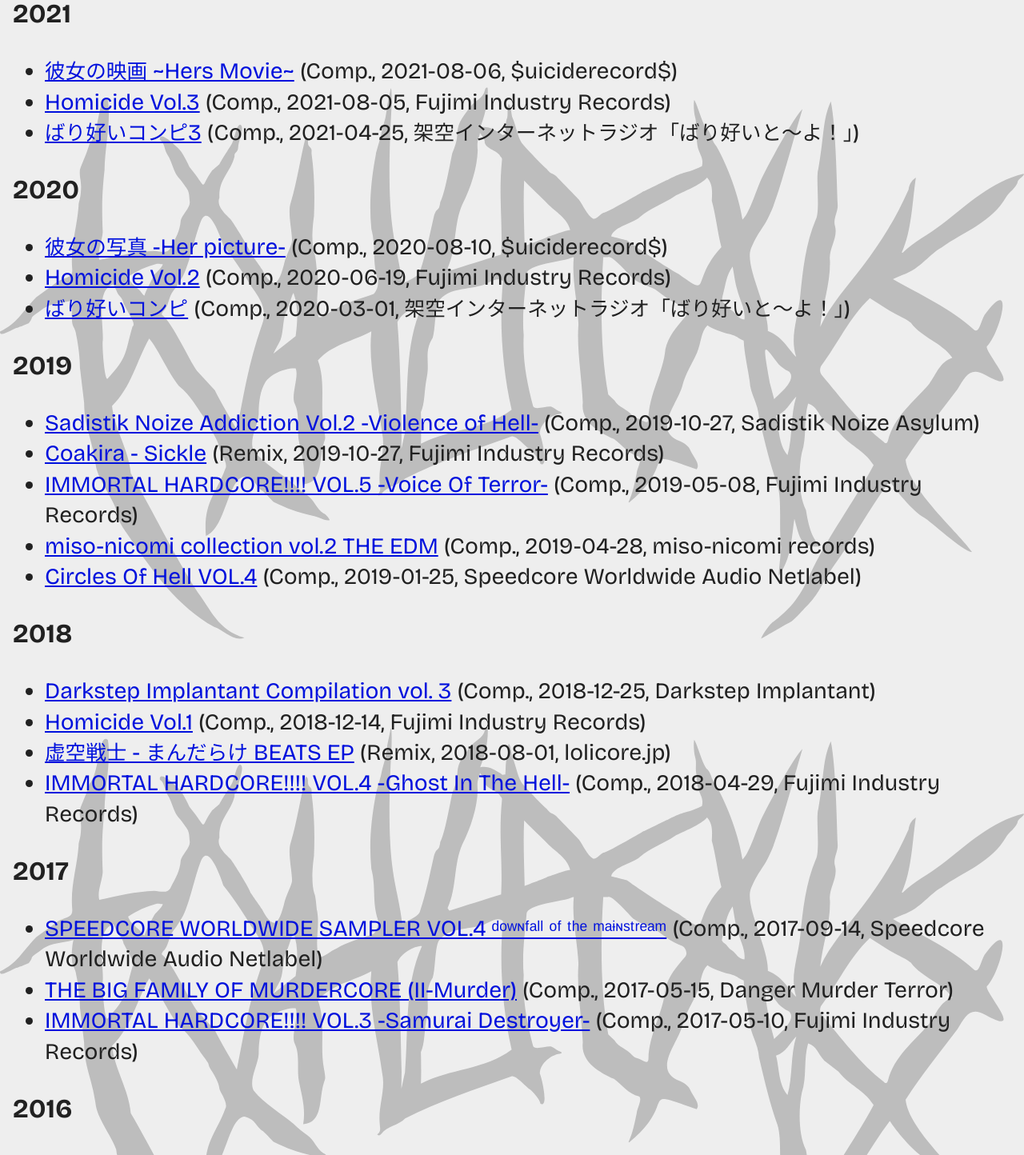
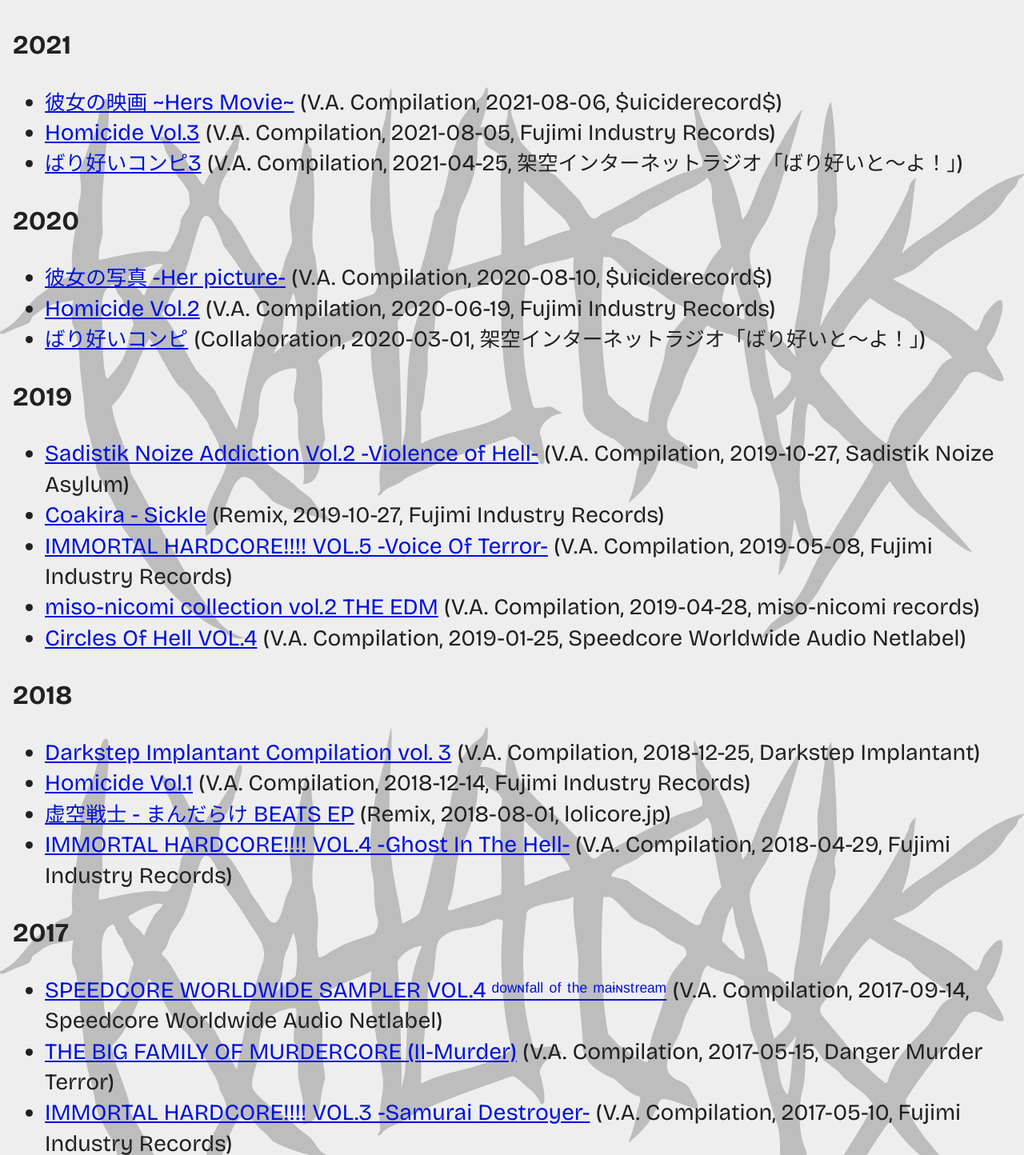
Before and after one commit to peaks-and-valleys/tlp, a SvelteKit app: page /discography in a window 1280 px wide. Shown: the part 1546-2990 px from the top of the page at 80% size. Built offline with nearby package versions, Linux system fonts and the light colour scheme.

Commit message:
fix(discography page): update compilation labels from "Comp." to "V.A. Compilation" for consistency and clarity in the discography section

```diff
--- a/src/routes/(articles)/discography/+page.svelte
+++ b/src/routes/(articles)/discography/+page.svelte
@@ -74,7 +74,7 @@
 				<a href="https://sound.jp/fujimi/fir167.html" target="_blank"
 					>IMMORTAL HARDCORE!!!! VOL.7 -Bloody Deathmatch-</a
 				>
-				(Comp., 2024-04-28, Fujimi Industry Records)
+				(V.A. Compilation, 2024-04-28, Fujimi Industry Records)
 			</li>
 		</ul>
 		<h3>2023</h3>
@@ -83,13 +83,13 @@
 				<a href="https://zisatsu.bandcamp.com/album/uicide-elect-vol-2" target="_blank"
 					>$UICIDE​$​ELECT Vol​.​2</a
 				>
-				(Comp., 2023-08-04, $uiciderecord$)
+				(V.A. Compilation, 2023-08-04, $uiciderecord$)
 			</li>
 			<li>
 				<a href="https://zisatsu.bandcamp.com/album/uicide-elect-vol-1" target="_blank"
 					>$UICIDE​$​ELECT Vol​.​1</a
 				>
-				(Comp., 2023-01-27, $uiciderecord$)
+				(V.A. Compilation, 2023-01-27, $uiciderecord$)
 			</li>
 		</ul>
 		<h3>2022</h3>
@@ -98,19 +98,19 @@
 				<a href="https://lossokarecords.bandcamp.com/album/genocide-afterparty" target="_blank">
 					Genocide Afterparty</a
 				>
-				(Comp., 2022-06-16, Lossoka Records)
+				(V.A. Compilation, 2022-06-16, Lossoka Records)
 			</li>
 			<li>
 				<a href="https://sound.jp/fujimi/fir125.html" target="_blank"
 					>IMMORTAL HARDCORE!!!! VOL.6 -Black Out-</a
 				>
-				(Comp., 2022-04-24, Fujimi Industry Records)
+				(V.A. Compilation, 2022-04-24, Fujimi Industry Records)
 			</li>
 			<li>
 				<a href="https://zisatsu.bandcamp.com/album/depressive-breakcore-vol-4" target="_blank"
 					>Depressive Breakcore vol.4</a
 				>
-				(Comp., 2022-04-02, $uiciderecord$)
+				(V.A. Compilation, 2022-04-02, $uiciderecord$)
 			</li>
 		</ul>
 		<h3>2021</h3>
@@ -119,16 +119,16 @@
 				<a href="https://zisatsu.bandcamp.com/album/hers-movie" target="_blank"
 					>彼女の映画 ~Hers Movie~</a
 				>
-				(Comp., 2021-08-06, $uiciderecord$)
+				(V.A. Compilation, 2021-08-06, $uiciderecord$)
 			</li>
 
 			<li>
 				<a href="https://sound.jp/fujimi/fir110.html" target="_blank">Homicide Vol.3</a>
-				(Comp., 2021-08-05, Fujimi Industry Records)
+				(V.A. Compilation, 2021-08-05, Fujimi Industry Records)
 			</li>
 			<li>
 				<a href="https://okuyukashiki.bandcamp.com/album/3" target="_blank">ばり好いコンピ3</a>
-				(Comp., 2021-04-25, 架空インターネットラジオ「ばり好いと〜よ！」)
+				(V.A. Compilation, 2021-04-25, 架空インターネットラジオ「ばり好いと〜よ！」)
 			</li>
 		</ul>
 		<h3>2020</h3>
@@ -137,15 +137,15 @@
 				<a href="https://zisatsu.bandcamp.com/album/her-picture" target="_blank"
 					>彼女の写真 -Her picture-</a
 				>
-				(Comp., 2020-08-10, $uiciderecord$)
+				(V.A. Compilation, 2020-08-10, $uiciderecord$)
 			</li>
 			<li>
 				<a href="http://sound.jp/fujimi/fir088.html" target="_blank">Homicide Vol.2</a>
-				(Comp., 2020-06-19, Fujimi Industry Records)
+				(V.A. Compilation, 2020-06-19, Fujimi Industry Records)
 			</li>
 			<li>
 				<a href="https://okuyukashiki.bandcamp.com/" target="_blank">ばり好いコンピ</a>
-				(Comp., 2020-03-01, 架空インターネットラジオ「ばり好いと〜よ！」)
+				(Collaboration, 2020-03-01, 架空インターネットラジオ「ばり好いと〜よ！」)
 			</li>
 		</ul>
 		<h3>2019</h3>
@@ -154,7 +154,7 @@
 				<a href="https://sna003.tumblr.com/" target="_blank"
 					>Sadistik Noize Addiction Vol.2 -Violence of Hell-</a
 				>
-				(Comp., 2019-10-27, Sadistik Noize Asylum)
+				(V.A. Compilation, 2019-10-27, Sadistik Noize Asylum)
 			</li>
 			<li>
 				<a href="http://sound.jp/fujimi/fir078.html" target="_blank">Coakira - Sickle</a>
@@ -164,20 +164,20 @@
 				<a href="http://sound.jp/fujimi/fir070.html" target="_blank"
 					>IMMORTAL HARDCORE!!!! VOL.5 -Voice Of Terror-</a
 				>
-				(Comp., 2019-05-08, Fujimi Industry Records)
+				(V.A. Compilation, 2019-05-08, Fujimi Industry Records)
 			</li>
 			<li>
 				<a href="https://miso016.tumblr.com/" target="_blank"
 					>miso-nicomi collection vol.2 THE EDM</a
 				>
-				(Comp., 2019-04-28, miso-nicomi records)
+				(V.A. Compilation, 2019-04-28, miso-nicomi records)
 			</li>
 			<li>
 				<a
 					href="https://speedcoreworldwideaudionetlabel.bandcamp.com/album/circles-of-hell-vol-4"
 					target="_blank">Circles Of Hell VOL.4</a
 				>
-				(Comp., 2019-01-25, Speedcore Worldwide Audio Netlabel)
+				(V.A. Compilation, 2019-01-25, Speedcore Worldwide Audio Netlabel)
 			</li>
 		</ul>
 		<h3>2018</h3>
@@ -187,11 +187,11 @@
 					href="https://darkstepimplantant.bandcamp.com/album/darkstep-implantant-compilation-vol-3"
 					target="_blank">Darkstep Implantant Compilation vol. 3</a
 				>
-				(Comp., 2018-12-25, Darkstep Implantant)
+				(V.A. Compilation, 2018-12-25, Darkstep Implantant)
 			</li>
 			<li>
 				<a href="http://sound.jp/fujimi/fir060.html" target="_blank">Homicide Vol.1</a>
-				(Comp., 2018-12-14, Fujimi Industry Records)
+				(V.A. Compilation, 2018-12-14, Fujimi Industry Records)
 			</li>
 			<li>
 				<a href="http://006.lolicore.jp/" target="_blank">虚空戦士 - まんだらけ BEATS EP</a>
@@ -201,7 +201,7 @@
 				<a href="http://sound.jp/fujimi/fir045.html" target="_blank"
 					>IMMORTAL HARDCORE!!!! VOL.4 -Ghost In The Hell-</a
 				>
-				(Comp., 2018-04-29, Fujimi Industry Records)
+				(V.A. Compilation, 2018-04-29, Fujimi Industry Records)
 			</li>
 		</ul>
 		<h3>2017</h3>
@@ -212,19 +212,19 @@
 					target="_blank"
 					>SPEEDCORE WORLDWIDE SAMPLER VOL.4 ᵈᵒʷᶰᶠᵃˡˡ ᵒᶠ ᵗʰᵉ ᵐᵃᶤᶰˢᵗʳᵉᵃᵐ
 				</a>
-				(Comp., 2017-09-14, Speedcore Worldwide Audio Netlabel)
+				(V.A. Compilation, 2017-09-14, Speedcore Worldwide Audio Netlabel)
 			</li>
 			<li>
 				<a href="https://industrialofsound.wixsite.com/dmtrecords/albums" target="_blank"
 					>THE BIG FAMILY OF MURDERCORE (II-Murder)</a
 				>
-				(Comp., 2017-05-15, Danger Murder Terror)
+				(V.A. Compilation, 2017-05-15, Danger Murder Terror)
 			</li>
 			<li>
 				<a href="http://sound.jp/fujimi/fir029.html" target="_blank"
 					>IMMORTAL HARDCORE!!!! VOL.3 -Samurai Destroyer-</a
 				>
-				(Comp., 2017-05-10, Fujimi Industry Records)
+				(V.A. Compilation, 2017-05-10, Fujimi Industry Records)
 			</li>
 		</ul>
 		<h3>2016</h3>
@@ -233,13 +233,13 @@
 				<a href="https://sna001.tumblr.com/" target="_blank"
 					>Sadistik Noize Addiction Vol.1 - Fearless &amp; Reckless-</a
 				>
-				(Comp. 2016-10-30, Sadistik Noize Asylum)
+				(V.A. Compilation 2016-10-30, Sadistik Noize Asylum)
 			</li>
 			<li>
 				<a href="http://sound.jp/fujimi/fir019.html" target="_blank"
 					>IMMORTAL HARDCORE!!!! VOL.2 -EXTRAZONE-
 				</a>
-				(Comp., 2016-09-07, Fujimi Industry Records)
+				(V.A. Compilation, 2016-09-07, Fujimi Industry Records)
 			</li>
 		</ul>
 	</article>
```
